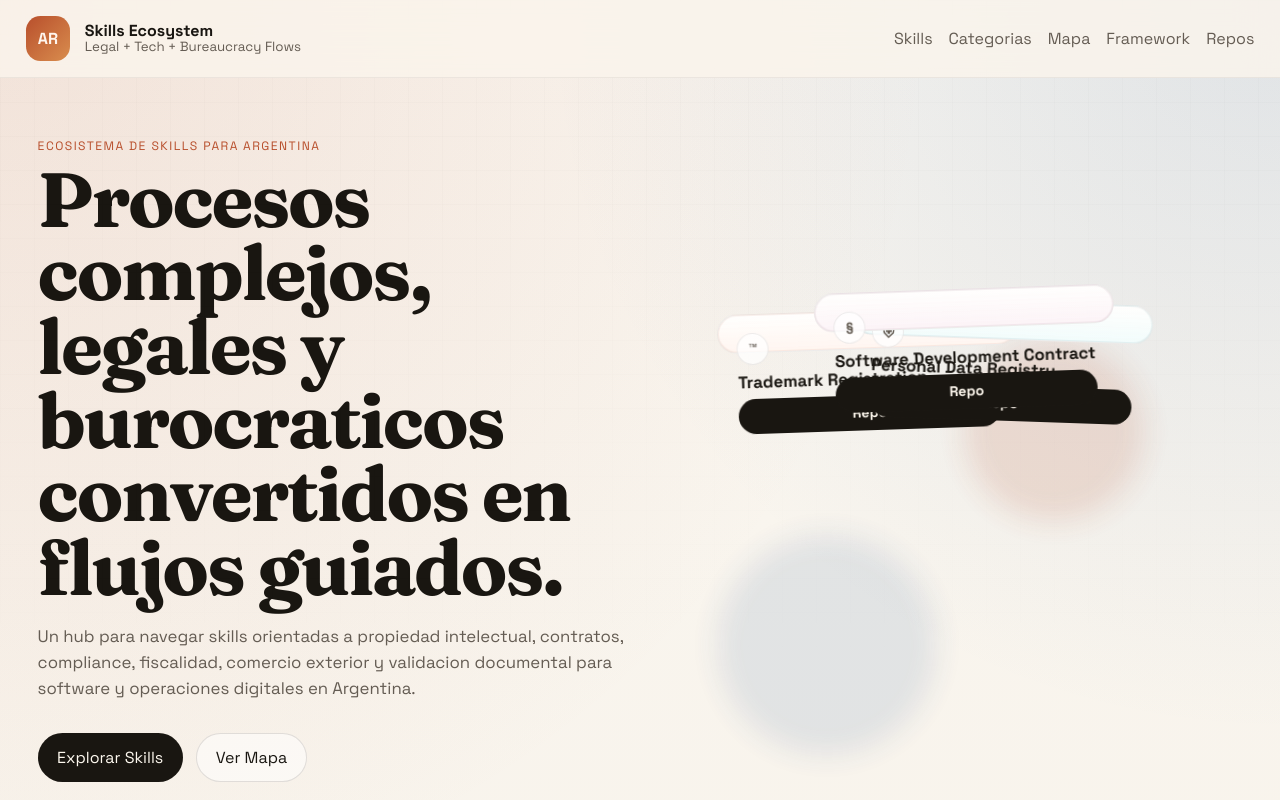
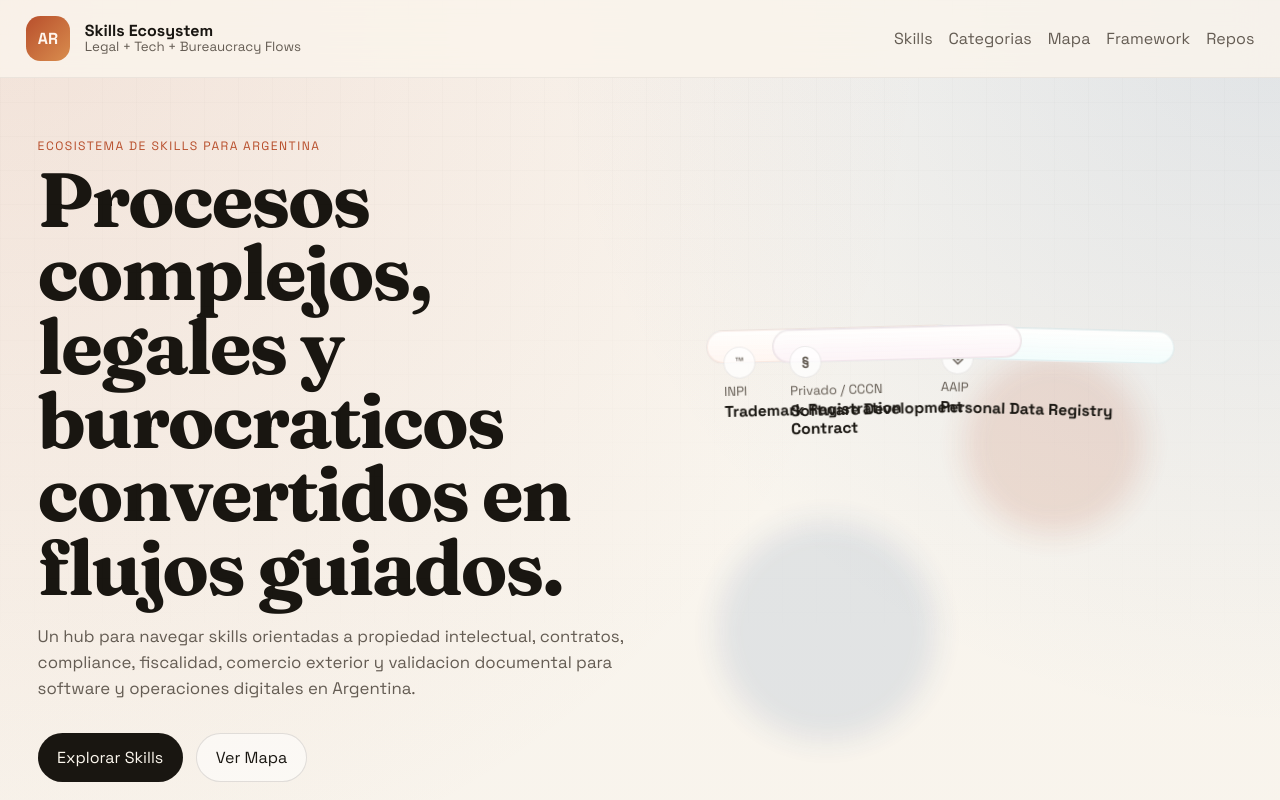
Before and after one commit to elpelaflow/Skills-Ecosystem-Hub-AR, a React (Vite) app: page / in a window 1280 px wide. Shown: the top 800 px of the page. Built offline with nearby package versions, Linux system fonts and the light colour scheme.

Commit message:
Reduce overlap in hero floating cards

```diff
--- a/src/App.jsx
+++ b/src/App.jsx
@@ -105,15 +105,13 @@ function HomePage() {
               <article
                 className={`sheet-card tone-${skill.color}`}
                 key={skill.slug}
-                style={{ "--sheet-rotate": `${index % 2 === 0 ? -2 : 2}deg`, "--sheet-shift": `${index * 22}px` }}
+                style={{ "--sheet-rotate": `${index % 2 === 0 ? -1.5 : 1.5}deg` }}
               >
                 <Link className="sheet-card-link" to={`/skills/${skill.slug}`}>
                   <span className="skill-icon-sheet">{skill.icon}</span>
+                  <span className="sheet-agency">{skill.agency}</span>
                   <strong>{skill.name}</strong>
                 </Link>
-                <a className="mini-link" href={skill.repo} target="_blank" rel="noreferrer">
-                  Repo
-                </a>
               </article>
             ))}
           </div>
--- a/src/styles.css
+++ b/src/styles.css
@@ -271,7 +271,7 @@ h2 {
 
 .hero-stage {
   position: relative;
-  min-height: 460px;
+  min-height: 430px;
 }
 
 .hero-stage::before,
@@ -306,16 +306,16 @@ h2 {
   position: absolute;
   inset: auto auto 0 0;
   display: grid;
-  gap: 0.35rem;
-  width: min(100%, 300px);
-  padding: 1.15rem;
+  gap: 0.3rem;
+  width: min(100%, 250px);
+  padding: 1rem;
   border-radius: 26px;
   border: 1px solid rgba(25, 22, 17, 0.08);
   background: rgba(255, 253, 248, 0.88);
   text-decoration: none;
   box-shadow: 0 24px 40px rgba(39, 29, 17, 0.09);
-  transform: translate(calc(var(--sheet-shift) * 1.2), calc(var(--sheet-shift) * -0.55)) rotate(var(--sheet-rotate));
-  animation: floatSheet 8s ease-in-out infinite;
+  transform: rotate(var(--sheet-rotate));
+  animation: floatSheet 7s ease-in-out infinite;
 }
 
 .sheet-card-link,
@@ -328,7 +328,7 @@ h2 {
 
 .sheet-card-link {
   display: grid;
-  gap: 0.35rem;
+  gap: 0.25rem;
 }
 
 .skill-icon-sheet,
@@ -352,9 +352,9 @@ h2 {
   font-size: 1.2rem;
 }
 
-.sheet-card:nth-child(1) { top: 12%; left: 4%; }
-.sheet-card:nth-child(2) { top: 34%; left: 24%; }
-.sheet-card:nth-child(3) { top: 56%; left: 12%; }
+.sheet-card:nth-child(1) { top: 8%; left: 2%; }
+.sheet-card:nth-child(2) { top: 24%; left: 42%; }
+.sheet-card:nth-child(3) { top: 52%; left: 14%; }
 .sheet-card:nth-child(2) { animation-delay: -1.4s; }
 .sheet-card:nth-child(3) { animation-delay: -2.2s; }
 
@@ -364,9 +364,14 @@ h2 {
   color: var(--muted);
 }
 
+.sheet-agency {
+  font-size: 0.82rem;
+}
+
 .sheet-card strong,
 .ribbon-card strong {
-  font-size: 1.05rem;
+  font-size: 0.98rem;
+  line-height: 1.12;
 }
 
 .section-heading {
@@ -834,10 +839,10 @@ h2 {
 
 @keyframes floatSheet {
   0%, 100% {
-    transform: translate(calc(var(--sheet-shift) * 1.2), calc(var(--sheet-shift) * -0.55)) rotate(var(--sheet-rotate));
+    transform: translateY(0) rotate(var(--sheet-rotate));
   }
   50% {
-    transform: translate(calc(var(--sheet-shift) * 1.2), calc(var(--sheet-shift) * -0.55 - 6px)) rotate(calc(var(--sheet-rotate) * 0.9));
+    transform: translateY(-5px) rotate(calc(var(--sheet-rotate) * 0.9));
   }
 }
 
@@ -896,11 +901,15 @@ h2 {
   }
 
   .hero-stage {
-    min-height: 360px;
+    min-height: 340px;
   }
 
   .sheet-card {
     width: 100%;
-    max-width: 240px;
+    max-width: 210px;
   }
+
+  .sheet-card:nth-child(1) { top: 8%; left: 0; }
+  .sheet-card:nth-child(2) { top: 28%; left: 30%; }
+  .sheet-card:nth-child(3) { top: 56%; left: 8%; }
 }
```
